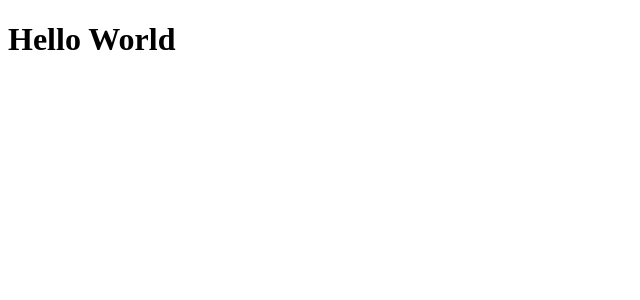
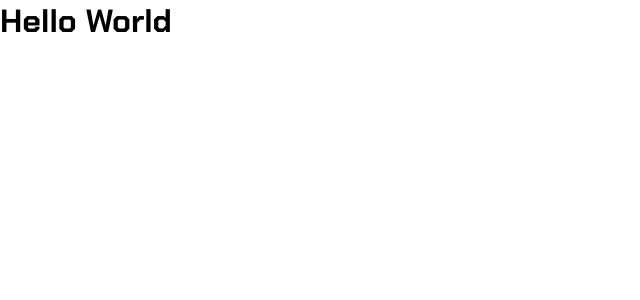
Before and after one commit to Ihaasbut/vrnas, a Next.js app: page / in a window 1280 px wide. Shown: the top 300 px of the page, without its empty margins (0-640 px from the left). Built offline with nearby package versions, Linux system fonts and the light colour scheme.

Commit message:
VRN-5: Подключила шрифт

```diff
--- a/src/app/layout.tsx
+++ b/src/app/layout.tsx
@@ -1,15 +1,16 @@
 import type { Metadata } from "next";
-import { Geist, Geist_Mono } from "next/font/google";
+import { Chakra_Petch } from "next/font/google";
+import "@/assets/styles/globals.css";
 
-const geistSans = Geist({
-    variable: "--font-geist-sans",
+const chakraPetch = Chakra_Petch({
     subsets: ["latin"],
+    weight: ["300", "400", "500", "600", "700"],
+    style: ["normal", "italic"],
+    display: "swap",
+    variable: "--font-chakra-petch",
 });
 
-const geistMono = Geist_Mono({
-    variable: "--font-geist-mono",
-    subsets: ["latin"],
-});
+const fonts = `${chakraPetch.variable}`;
 
 export const metadata: Metadata = {
     title: "Create Next App",
@@ -22,10 +23,7 @@ export default function RootLayout({
     children: React.ReactNode;
 }>) {
     return (
-        <html
-            lang="en"
-            className={`${geistSans.variable} ${geistMono.variable}`}
-        >
+        <html lang="en" className={fonts}>
             <body>{children}</body>
         </html>
     );
--- a/src/assets/styles/globals.css
+++ b/src/assets/styles/globals.css
@@ -1,49 +1,9 @@
-:root {
-  --background: #ffffff;
-  --foreground: #171717;
-}
-
-@media (prefers-color-scheme: dark) {
-  :root {
-    --background: #0a0a0a;
-    --foreground: #ededed;
-  }
-}
-
-html {
-  height: 100%;
-}
-
-html,
-body {
-  max-width: 100vw;
-  overflow-x: hidden;
+* {
+    box-sizing: border-box;
+    margin: 0;
+    padding: 0;
 }
 
 body {
-  min-height: 100%;
-  display: flex;
-  flex-direction: column;
-  color: var(--foreground);
-  background: var(--background);
-  font-family: Arial, Helvetica, sans-serif;
-  -webkit-font-smoothing: antialiased;
-  -moz-osx-font-smoothing: grayscale;
+    font-family: var(--font-chakra-petch), sans-serif;
 }
-
-* {
-  box-sizing: border-box;
-  padding: 0;
-  margin: 0;
-}
-
-a {
-  color: inherit;
-  text-decoration: none;
-}
-
-@media (prefers-color-scheme: dark) {
-  html {
-    color-scheme: dark;
-  }
-}
```
